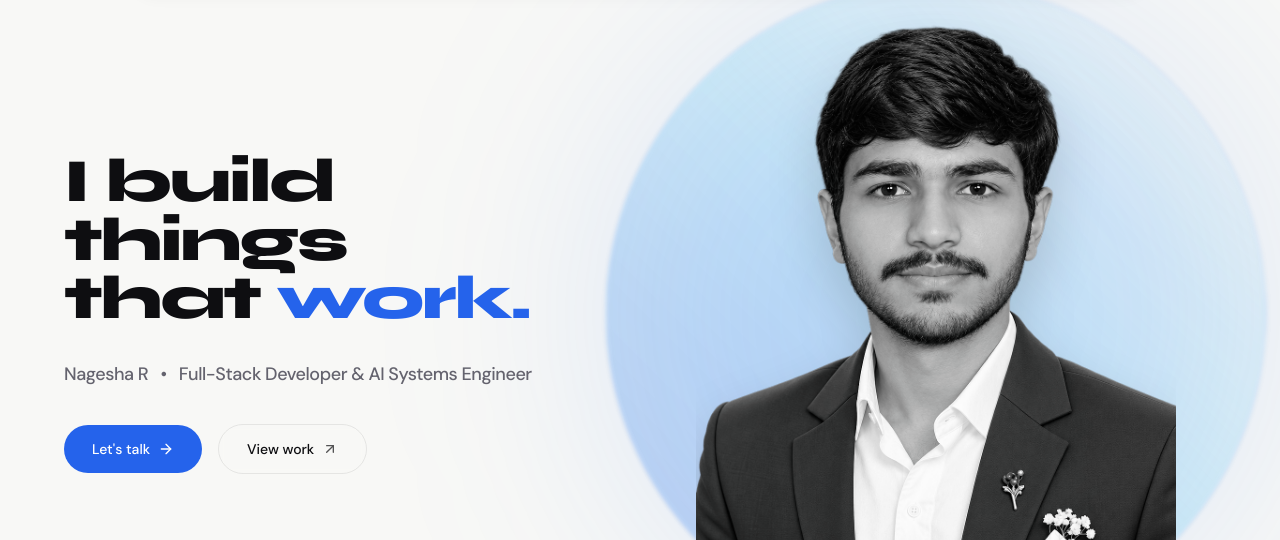
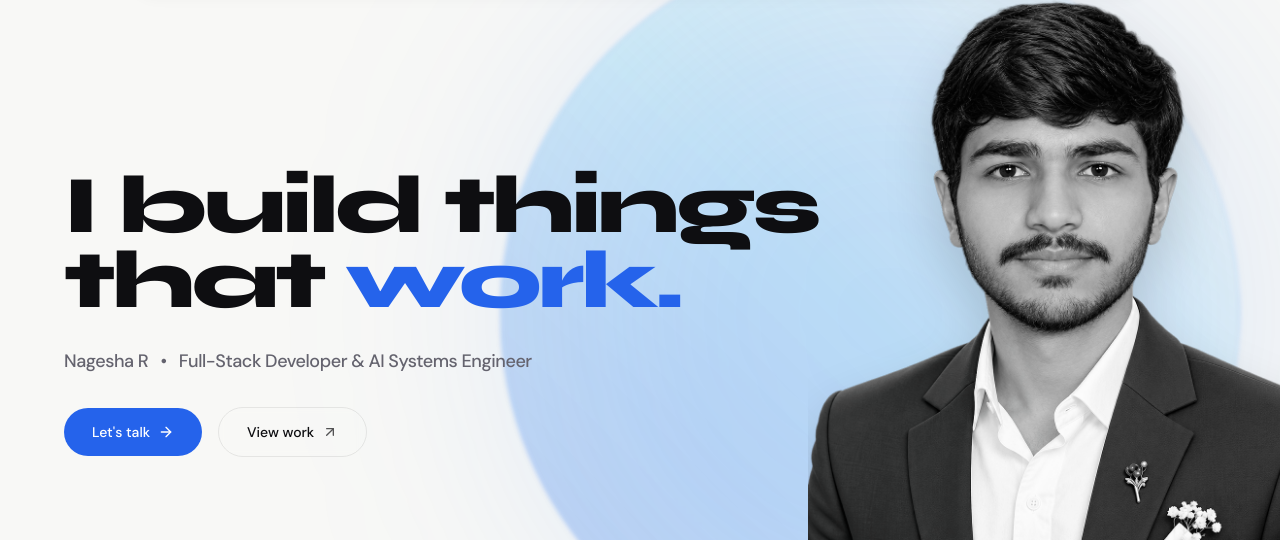
Before and after one commit to ajay9889-ai/nagesh-frontend, a Next.js app: page / in a window 1280 px wide. Shown: the part 87-627 px from the top of the page. Built offline with nearby package versions, Linux system fonts and the light colour scheme; no server answers.

Commit message:
feat: immerse portrait to right edge with full-height bleed and halo alignment

```diff
--- a/src/components/HeroPortrait.tsx
+++ b/src/components/HeroPortrait.tsx
@@ -33,20 +33,20 @@ export function HeroPortrait() {
   const revealMask = `radial-gradient(circle 320px at ${mousePos.x}px ${mousePos.y}px, black 45%, rgba(0,0,0,0.5) 75%, transparent 100%)`;
 
   return (
-    <div className="relative w-full h-full flex items-end justify-center select-none">
-      {/* 1. Behind: Soft Ambient Electric Blue Spotlight Halo centered directly behind portrait */}
+    <div className="relative w-full h-full flex items-end justify-end select-none pr-0 mr-0">
+      {/* 1. Behind: Soft Ambient Electric Blue Spotlight Halo aligned to portrait */}
       <div
         aria-hidden="true"
-        className="absolute top-1/2 left-1/2 -translate-x-1/2 -translate-y-1/2 w-[340px] xs:w-[420px] sm:w-[500px] lg:w-[580px] xl:w-[660px] h-[340px] xs:h-[420px] sm:h-[500px] lg:h-[580px] xl:h-[660px] rounded-full bg-gradient-to-tr from-blue-600/30 via-sky-400/20 to-transparent border border-blue-400/25 dark:from-[#0B1A3D]/95 dark:via-[#081229]/80 dark:to-transparent dark:border-blue-500/20 blur-[2px] pointer-events-none transition-colors duration-400"
+        className="absolute top-1/2 right-[2%] sm:right-[6%] lg:right-[8%] -translate-y-1/2 w-[380px] xs:w-[460px] sm:w-[540px] lg:w-[640px] xl:w-[740px] h-[380px] xs:h-[460px] sm:h-[540px] lg:h-[640px] xl:h-[740px] rounded-full bg-gradient-to-tr from-blue-600/30 via-sky-400/20 to-transparent border border-blue-400/25 dark:from-[#0B1A3D]/95 dark:via-[#081229]/80 dark:to-transparent dark:border-blue-500/20 blur-[2px] pointer-events-none transition-colors duration-400"
       />
 
       {/* Ambient soft blue glow */}
       <div
         aria-hidden="true"
-        className="absolute top-1/2 left-1/2 -translate-x-1/2 -translate-y-1/2 w-[380px] sm:w-[520px] lg:w-[640px] h-[380px] sm:h-[520px] lg:h-[640px] bg-blue-500/15 dark:bg-blue-500/20 blur-[120px] rounded-full pointer-events-none"
+        className="absolute top-1/2 right-[2%] sm:right-[6%] lg:right-[8%] -translate-y-1/2 w-[420px] sm:w-[580px] lg:w-[700px] h-[420px] sm:h-[580px] lg:h-[700px] bg-blue-500/15 dark:bg-blue-500/20 blur-[130px] rounded-full pointer-events-none"
       />
 
-      {/* 2. Center: Prominent High-Definition Portrait - Fully Visible & Centered */}
+      {/* 2. Center: Prominent High-Definition Portrait - Immersed to right side */}
       <div
         ref={containerRef}
         onMouseMove={handleMouseMove}
@@ -54,10 +54,10 @@ export function HeroPortrait() {
         onMouseLeave={() => setIsHovered(false)}
         onTouchMove={handleTouchMove}
         onTouchStart={() => setIsHovered(true)}
-        className="relative z-10 h-[72vh] xs:h-[78vh] sm:h-[82vh] lg:h-[86vh] xl:h-[90vh] max-h-[640px] xs:max-h-[720px] sm:max-h-[820px] lg:max-h-[880px] xl:max-h-[960px] aspect-[2/3] cursor-pointer overflow-hidden touch-pan-y"
+        className="relative z-10 h-[75vh] xs:h-[80vh] sm:h-[85vh] lg:h-[90vh] xl:h-[94vh] max-h-[680px] xs:max-h-[760px] sm:max-h-[860px] lg:max-h-[960px] xl:max-h-[1040px] aspect-[2/3] cursor-pointer overflow-hidden touch-pan-y translate-x-[3%] sm:translate-x-[4%] lg:translate-x-[5%]"
         style={{
-          maskImage: 'linear-gradient(to bottom, black 92%, transparent 100%)',
-          WebkitMaskImage: 'linear-gradient(to bottom, black 92%, transparent 100%)',
+          maskImage: 'linear-gradient(to bottom, black 94%, transparent 100%)',
+          WebkitMaskImage: 'linear-gradient(to bottom, black 94%, transparent 100%)',
         }}
       >
         {/* BASE: Black & White Transparent Portrait (Default state) */}
@@ -95,7 +95,7 @@ export function HeroPortrait() {
       </div>
 
       {/* 3. Cursive Script Signature: Nagesha R */}
-      <div className="absolute bottom-2 right-2 sm:right-6 lg:right-4 xl:right-8 z-20 pointer-events-none -rotate-6">
+      <div className="absolute bottom-2 right-4 sm:right-8 lg:right-10 xl:right-12 z-20 pointer-events-none -rotate-6">
         <span className="font-signature text-3xl xs:text-4xl sm:text-5xl lg:text-6xl xl:text-7xl text-ink/90 dark:text-white/95 font-medium tracking-wide drop-shadow-md">
           Nagesha R
         </span>
--- a/src/components/HeroSection.tsx
+++ b/src/components/HeroSection.tsx
@@ -7,17 +7,17 @@ import { HeroPortrait } from './HeroPortrait';
 
 export function HeroSection() {
   return (
-    <section className="relative w-full h-[100dvh] max-h-[100dvh] flex items-center px-6 sm:px-10 lg:px-12 xl:px-16 max-w-[1440px] mx-auto overflow-hidden">
+    <section className="relative w-full h-[100dvh] max-h-[100dvh] flex items-center pl-6 sm:pl-10 lg:pl-12 xl:pl-16 pr-0 overflow-hidden">
 
-      <div className="grid grid-cols-1 lg:grid-cols-12 items-center gap-6 lg:gap-8 w-full h-full my-auto">
+      <div className="grid grid-cols-1 lg:grid-cols-12 items-center gap-6 lg:gap-4 w-full h-full my-auto">
 
-        {/* Left Column: Bold, simple, clean headline + subtitle + buttons (Col 6) */}
-        <div className="lg:col-span-6 xl:col-span-6 flex flex-col justify-center text-left space-y-6 sm:space-y-8 z-10 py-4 max-w-xl">
+        {/* Left Column: Bold, simple, clean headline + subtitle + buttons (Col 7) */}
+        <div className="lg:col-span-7 xl:col-span-7 flex flex-col justify-center text-left space-y-6 sm:space-y-7 z-10 py-4 max-w-2xl">
 
-          {/* Monumental Headline: Syne ExtraBold 800 - Exactly Two Lines */}
-          <h1 className="font-display font-extrabold text-[clamp(2.6rem,4.8vw,5.25rem)] tracking-[-0.035em] text-ink leading-[0.96] select-none">
-            I build things<br />
-            that <span className="text-[#2563EB] dark:text-[#3B82F6]">work.</span>
+          {/* Monumental Headline: Syne ExtraBold 800 - BIG Exactly Two Lines */}
+          <h1 className="font-display font-extrabold text-[clamp(3.25rem,6.4vw,6.75rem)] tracking-[-0.04em] text-ink leading-[0.91] select-none">
+            <span className="block whitespace-nowrap">I build things</span>
+            <span className="block whitespace-nowrap">that <span className="text-[#2563EB] dark:text-[#3B82F6]">work.</span></span>
           </h1>
 
           {/* Clean, single-line subtitle */}
@@ -45,8 +45,8 @@ export function HeroSection() {
 
         </div>
 
-        {/* Right Column: Prominent, Centered Portrait Image (Col 6) */}
-        <div className="lg:col-span-6 xl:col-span-6 flex items-end justify-center relative h-full">
+        {/* Right Column: Prominent Portrait Immersed to Right Edge (Col 5) */}
+        <div className="lg:col-span-5 xl:col-span-5 flex items-end justify-end relative h-full pr-0 mr-0">
           <HeroPortrait />
         </div>
 
```
